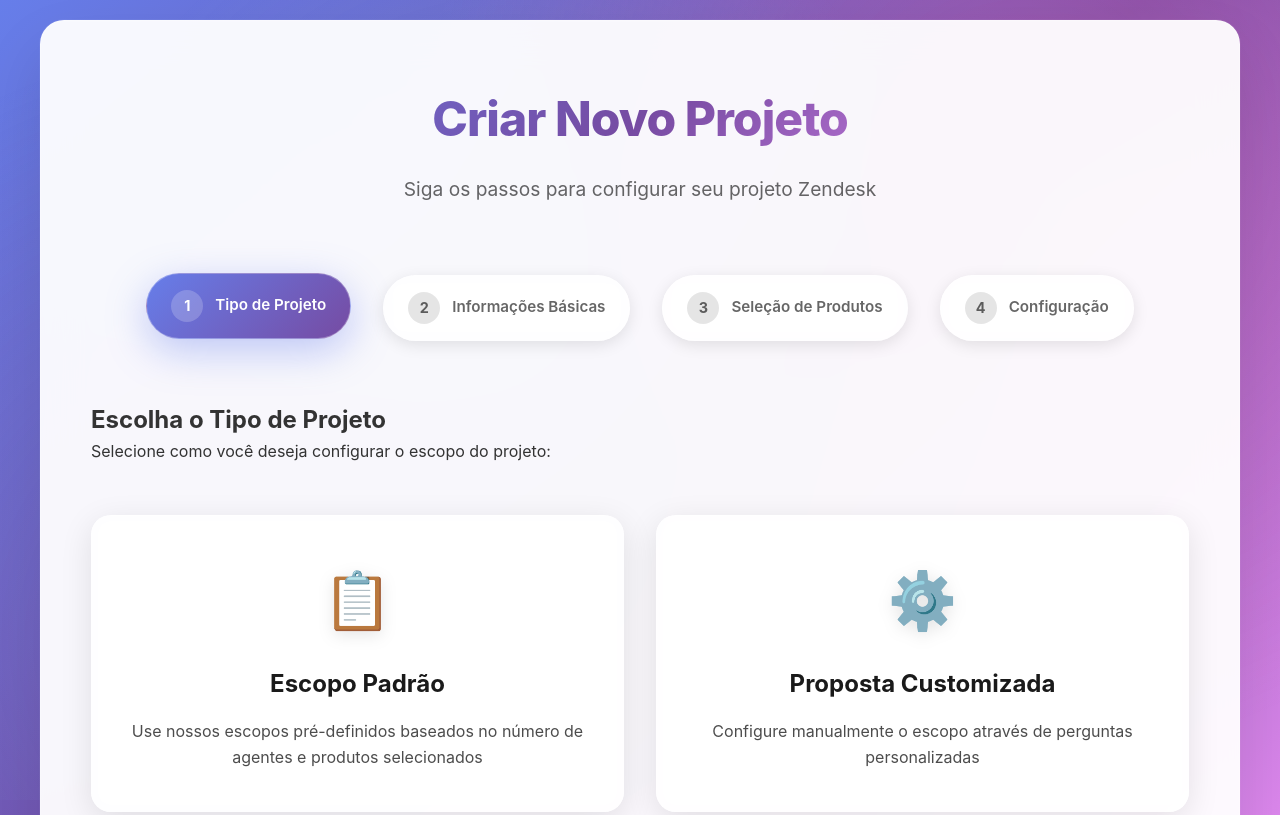
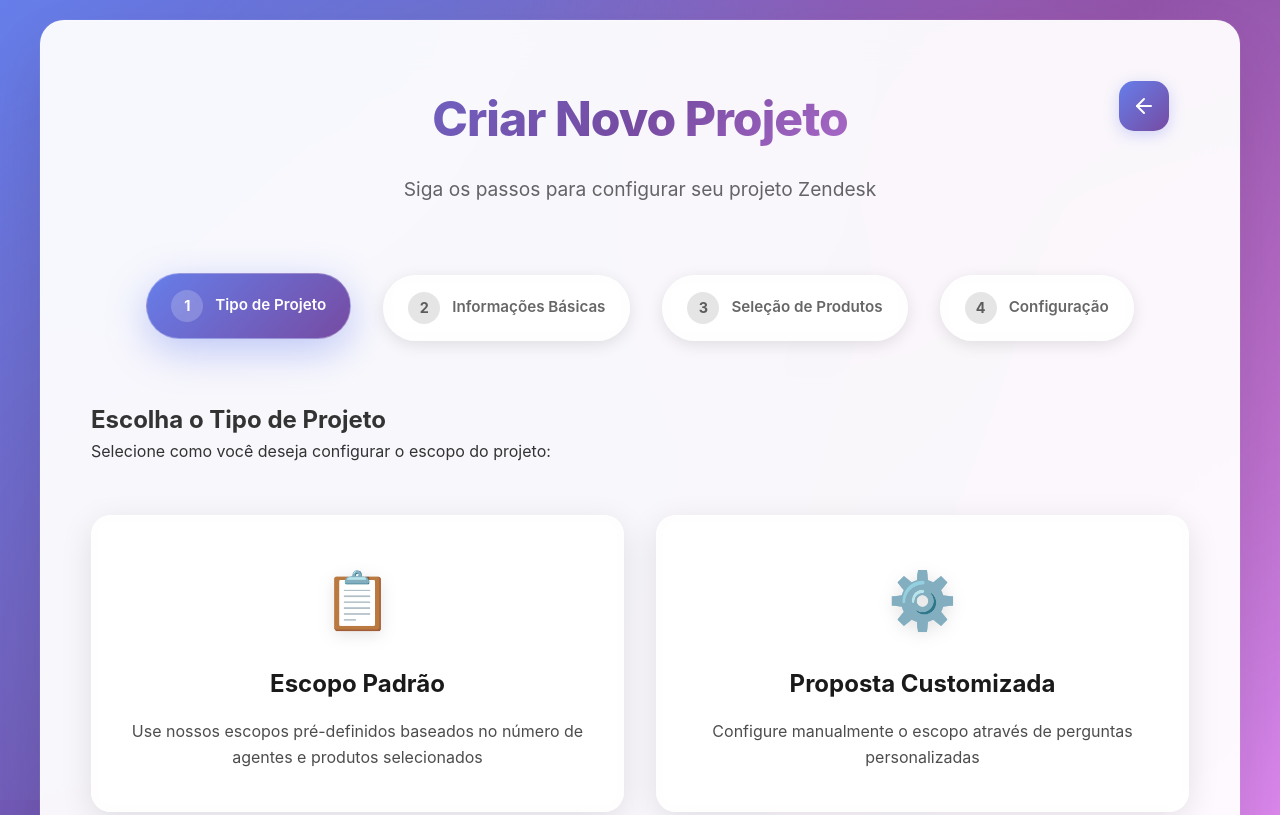
Before and after one commit to felipetecnasistemas-del/simulador-zendesk, a website: page new-project.html in a window 1280 px wide. Shown: the top 815 px of the page. Drawn offline with Linux system fonts and the light colour scheme; no server answers.

Commit message:
feat: atualizar botão Voltar com design idêntico à tela de configuração

```diff
--- a/new-project.html
+++ b/new-project.html
@@ -54,6 +54,30 @@
             text-align: center;
             margin-bottom: 50px;
             padding: 20px 0;
+            position: relative;
+        }
+
+        .back-button {
+            position: absolute;
+            top: 20px;
+            right: 20px;
+            z-index: 10;
+            display: flex;
+            align-items: center;
+            justify-content: center;
+            width: 50px;
+            height: 50px;
+            background: linear-gradient(135deg, #667eea, #764ba2);
+            color: white;
+            border-radius: 15px;
+            text-decoration: none;
+            transition: all 0.3s ease;
+            box-shadow: 0 4px 15px rgba(102, 126, 234, 0.3);
+        }
+
+        .back-button:hover {
+            transform: translateY(-2px);
+            box-shadow: 0 8px 25px rgba(102, 126, 234, 0.4);
         }
 
         .wizard-header h1 {
@@ -503,6 +527,12 @@
 <body>
     <div class="wizard-container">
         <div class="wizard-header">
+            <a href="index.html" class="back-button" title="Voltar à página inicial">
+                    <svg width="24" height="24" viewBox="0 0 24 24" fill="none" xmlns="http://www.w3.org/2000/svg">
+                        <path d="M19 12H5" stroke="currentColor" stroke-width="2" stroke-linecap="round" stroke-linejoin="round"/>
+                        <path d="M12 19L5 12L12 5" stroke="currentColor" stroke-width="2" stroke-linecap="round" stroke-linejoin="round"/>
+                    </svg>
+                </a>
             <h1>Criar Novo Projeto</h1>
             <p>Siga os passos para configurar seu projeto Zendesk</p>
         </div>
```
